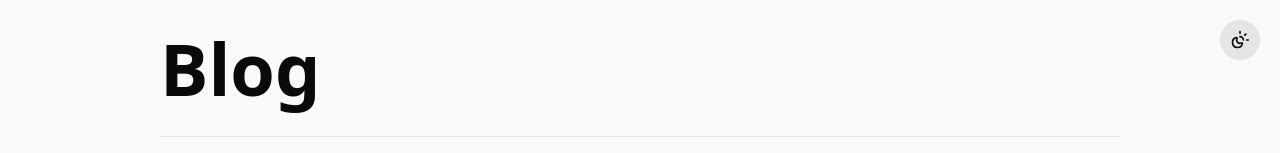
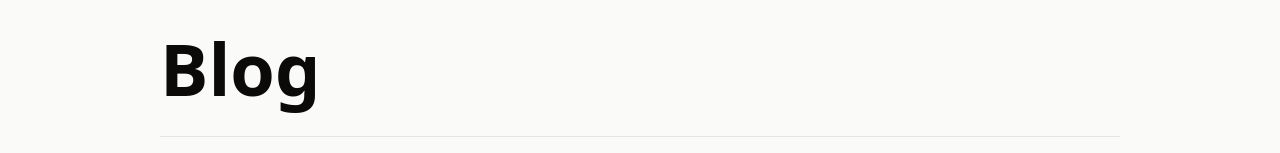
Before and after one commit to sergiodantasz/blog, a Next.js app: page / in a window 1280 px wide. Shown: the top 153 px of the page. Built offline with nearby package versions, Linux system fonts and the light colour scheme.

Commit message:
refactor(page): remove ThemeToggle component from the root page

```diff
--- a/src/app/page.tsx
+++ b/src/app/page.tsx
@@ -3,12 +3,10 @@ import { Suspense } from 'react';
 import { Header } from '@/components/ui/header';
 import { PostList } from '@/components/ui/post-list';
 import { Spinner } from '@/components/ui/spinner';
-import { ThemeToggle } from '@/components/ui/theme-toggle';
 
 export default async function Page() {
   return (
     <div>
-      <ThemeToggle />
       <Header />
       <Suspense fallback={<Spinner />}>
         <PostList />
```
